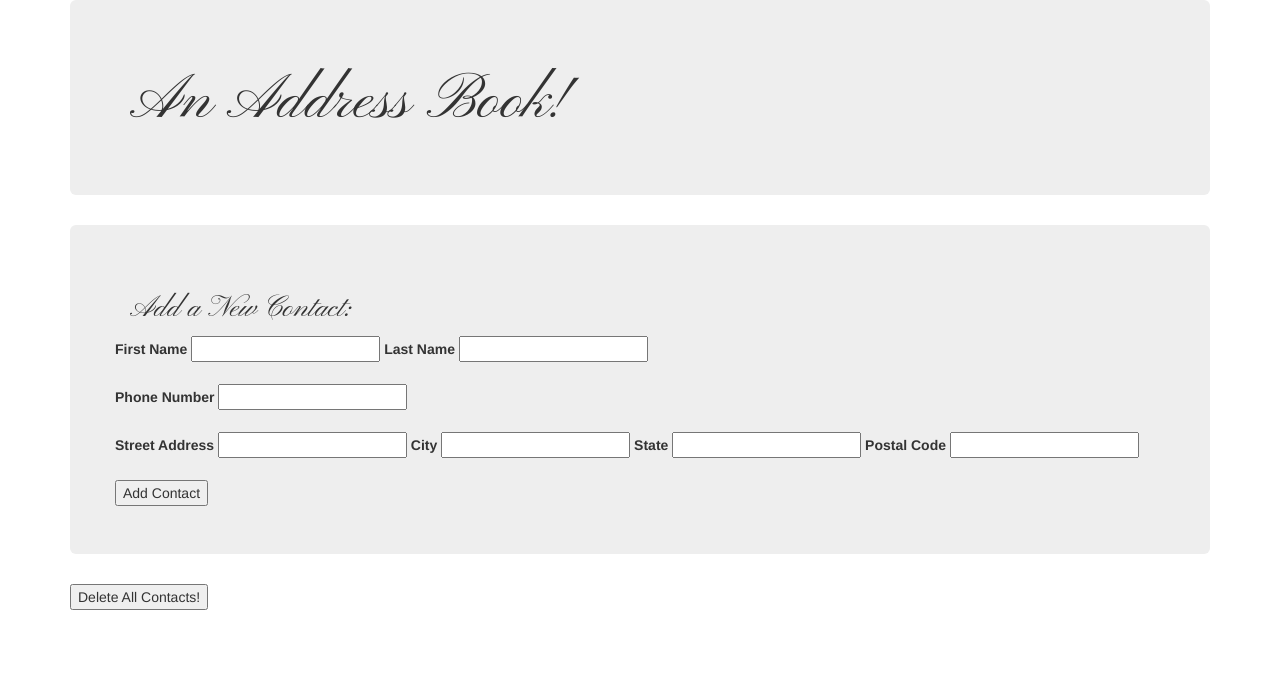
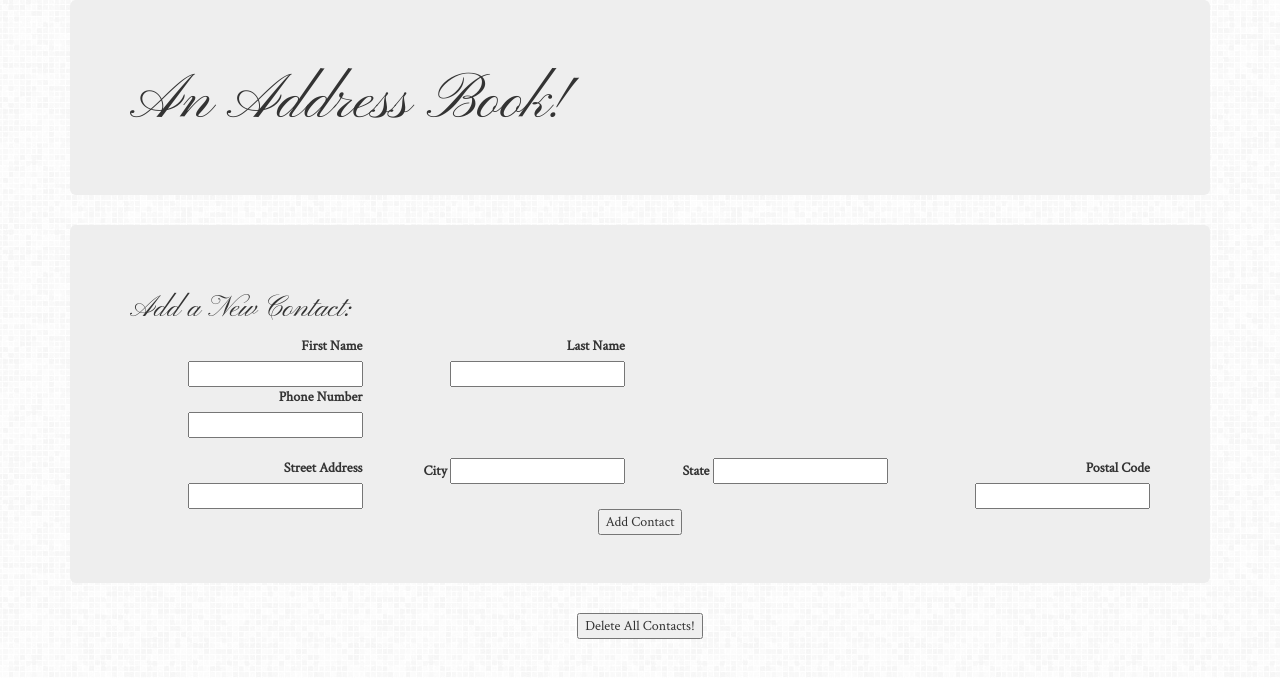
Before and after one commit to ccbpeden/address-book, a PHP site: template views/index.html.twig in a window 1280 px wide. Shown: the top 678 px of the page. Run offline with PHP 8.4, Linux system fonts and the light colour scheme; the template is opened without the code that fills it, so the values that code supplies are empty; some libraries are stand-ins or nearby versions.

Commit message:
complete styling of all twig templates

```diff
--- a/views/index.html.twig
+++ b/views/index.html.twig
@@ -17,32 +17,48 @@
             <div class="jumbotron">
                 <h2 class='fancyfont'>Add a New Contact:</h2>
                 <form action='/create_contact' method='post'>
-                    <div class='row t'>
+                    <div class='row typescript'>
+                        <div class='col-md-3 textalign'>
                             <label for='contact_first_name'>First Name</label>
                             <input type='text' name='contact_first_name' id='contact_first_name'>
-
+                        </div>
+                            <div class='col-md-3 textalign'>
                             <label for='contact_last_name'>Last Name</label>
                             <input type='text' name='contact_last_name' id='contact_last_name'>
+                        </div>
                         <br>
                         <br>
+                    </div>
+                    <div class='row typescript'>
+                        <div class='col-md-3 textalign'>
                             <label for='contact_phone'>Phone Number</label>
                             <input type='text' name='contact_phone' id='contact_phone'>
                             <br>
                             <br>
+                        </div>
+                    </div>
+                    <div class='row typescript'>
+                        <div class='col-md-3 textalign'>
                             <label for='contact_street'>Street Address</label>
                             <input type='text' name='contact_street' id='contact_street'>
-
+                        </div>
+                        <div class='col-md-3 textalign'>
                             <label for='contact_city'>City</label>
                             <input type='text' name='contact_city' id='contact_city'>
-
+                        </div>
+                        <div class='col-md-3 textalign'>
                             <label for='contact_state'>State</label>
                             <input type='text' name='contact_state' id='contact_state'>
-
+                        </div>
+                        <div class='col-md-3 textalign'>
                             <label for='contact_zipcode'>Postal Code</label>
                             <input type='text' name='contact_zipcode' id='contact_zipcode'>
+                        </div>
                         <br>
                         <br>
+                        <div class='centeralign'>
                         <button type='submit'>Add Contact</button>
+                        </div>
                     </div>
                 </form>
             </div>
@@ -50,9 +66,9 @@
         <div class='container'>
             {% if contacts is not empty %}
                 <div class=jumbotron>
-                    <h2>Current Contacts</h2>
+                    <h2 class='fancyfont'>Current Contacts</h2>
                     {% for contact in contacts %}
-                        <ul>
+                        <ul class='typescript'>
                             <li>Contact Name: {{ contact.getContactFirstName }} {{ contact.getContactLastName}}</li>
                             <ul>
                                 <li>Phone Number: {{ contact.getContactPhone }}</li>
@@ -66,7 +82,7 @@
                 </div>
             {% endif %}
         </div>
-        <div class='container'>
+        <div class='container typescript centeralign'>
             <form action='/delete_contacts' method='post'>
                 <button type='submit'>Delete All Contacts!</button>
             </form>
--- a/web/css/styles.css
+++ b/web/css/styles.css
@@ -5,4 +5,17 @@
 
 .typescript {
   font-family: 'Crimson Text', serif;
+  font-weight: normal;
 }
+
+.textalign {
+  text-align: right;
+}
+
+.centeralign {
+  text-align: center;
+}
+
+body {
+  background-image: url(../img/background.jpg);
+}
```
Also changed, not shown: views/contact.html.twig (+7 -4 lines), views/deleted.html.twig (+6 -3 lines), web/img/background.jpg (added). Lines whose indentation alone changed are shown as unchanged.
